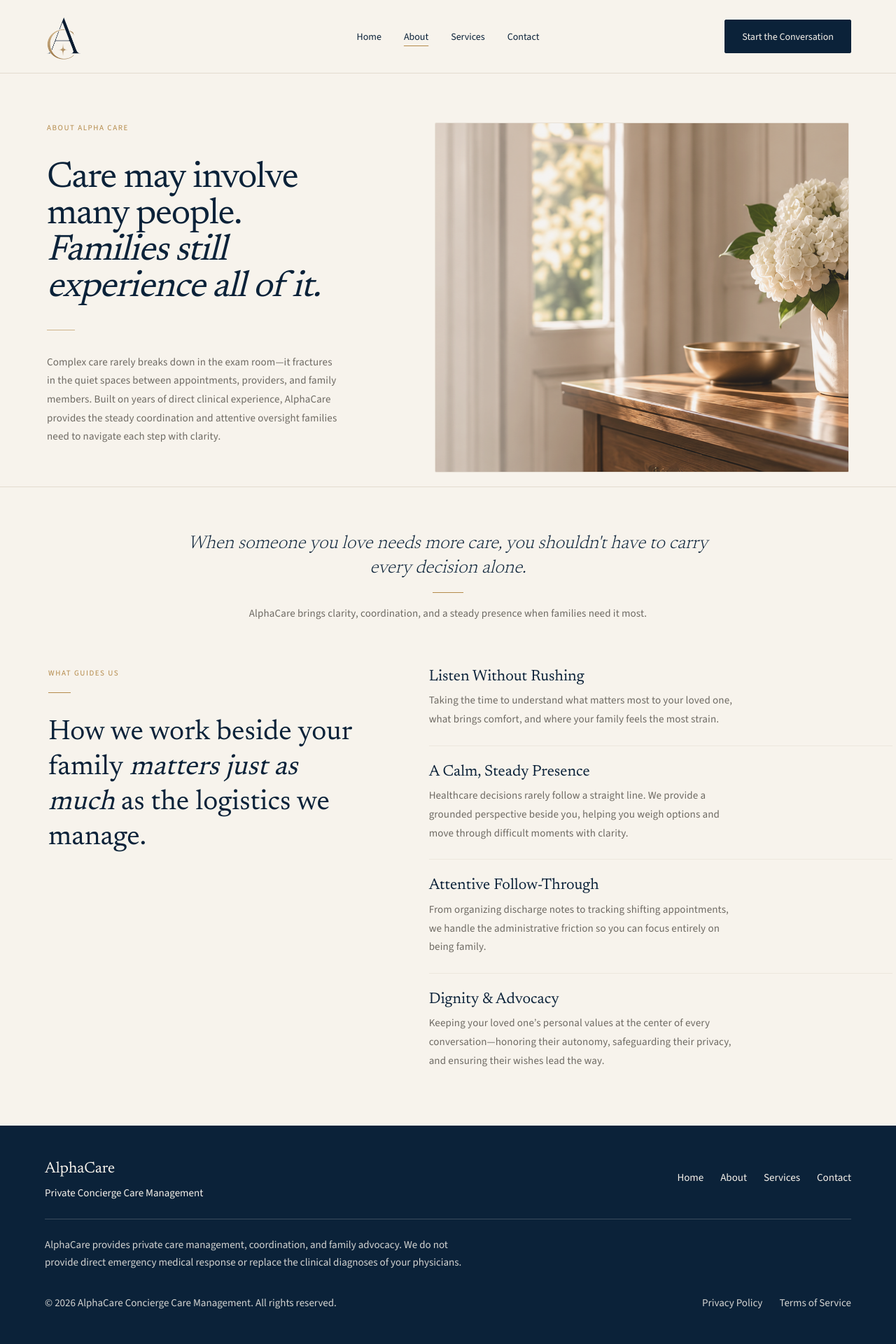
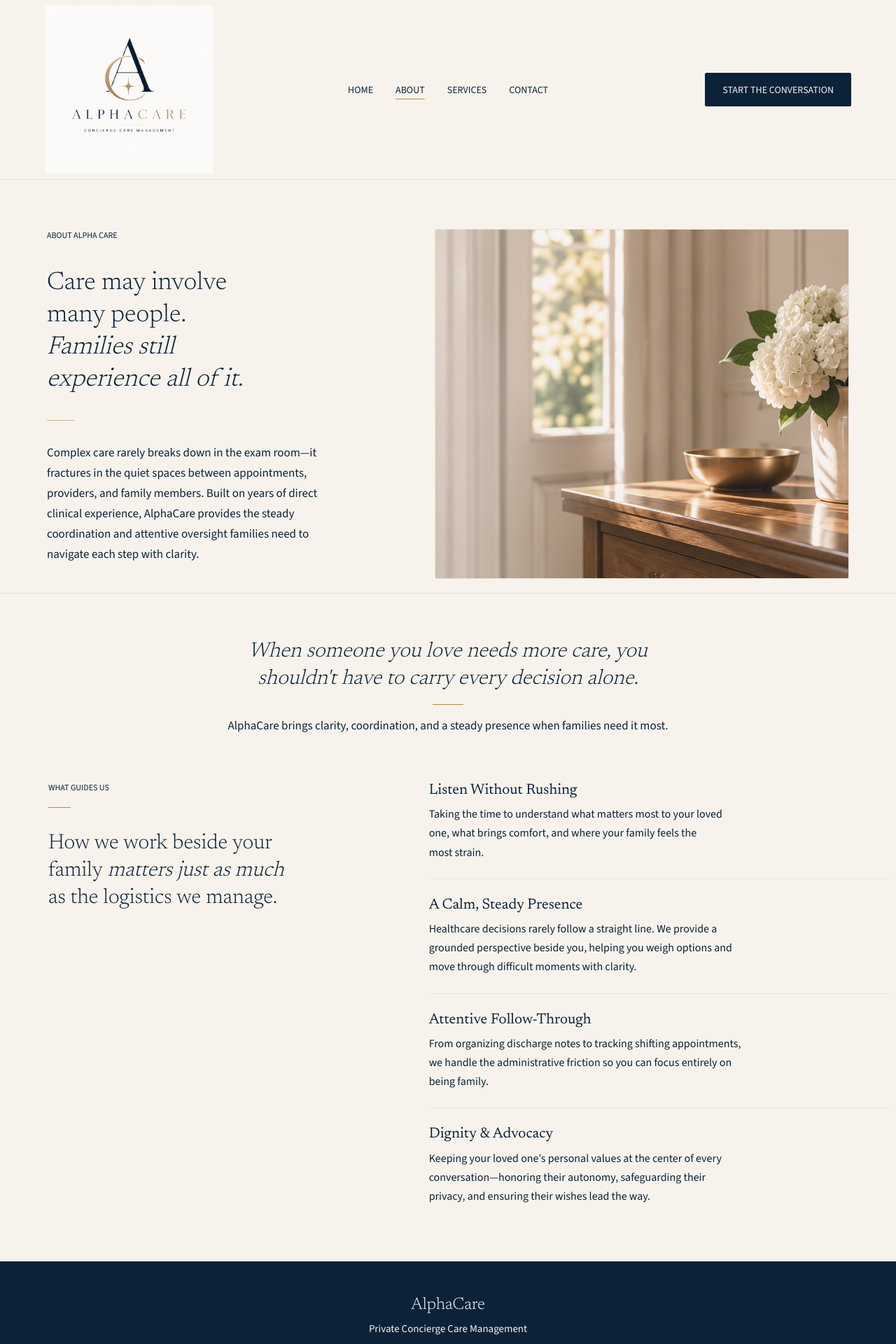
Before and after one commit to alphacareconcierge/alphacare-website, a Next.js app: page /about in a window 1280 px wide. Shown: the top 1920 px of the page at 70% size. Built offline with nearby package versions, Linux system fonts and the light colour scheme.

Commit message:
Refine Phase 1.5 typography, brand presence and home narrative

```diff
--- a/app/about/page.tsx
+++ b/app/about/page.tsx
@@ -30,22 +30,22 @@ const values = [
 export default function AboutPage() {
   return (
     <div className="bg-ivory text-navy">
-      <section className="grid border-b border-divider lg:min-h-[36.9375rem] lg:grid-cols-[43.25%_56.75%]">
+      <section className="grid grid-cols-1 border-b border-divider lg:min-h-[36.9375rem] lg:grid-cols-[43.25%_56.75%]">
         <div className="px-6 py-16 sm:px-12 lg:px-[4.1875rem] lg:pb-0 lg:pt-[4.375rem]">
-          <p className="type-eyebrow">
+          <p className="ac-eyebrow">
             About Alpha Care
           </p>
-          <h1 className="mt-[2.3125rem] max-w-2xl font-serif text-4xl font-normal leading-[1.15] tracking-tight text-navy sm:text-5xl lg:text-[3.25rem]">
+          <h1 className="ac-heading-1 mt-[2.3125rem] max-w-2xl">
             Care may involve many people.<br />
-            <span className="font-serif italic font-normal">Families still experience all of it.</span>
+            <span className="inline-block italic">Families still experience all of it.</span>
           </h1>
           <span className="mt-[2.125rem] block h-px w-10 bg-gold/60" aria-hidden="true" />
-          <p className="type-body mt-[2rem] max-w-xl text-grayblue">
+          <p className="ac-body-copy mt-[2rem] max-w-xl">
             Complex care rarely breaks down in the exam room—it fractures in the quiet spaces between appointments, providers, and family members. Built on years of direct clinical experience, AlphaCare provides the steady coordination and attentive oversight families need to navigate each step with clarity.
           </p>
         </div>
         <div className="px-6 pb-16 sm:px-12 lg:px-[4.1875rem] lg:pb-0 lg:pt-[4.375rem]">
-          <div className="relative aspect-[4/3] min-h-[24rem] overflow-hidden rounded-sm border border-[#E3DBCF]/70 lg:aspect-auto lg:h-[31.25rem] lg:max-h-[31.25rem]">
+          <div className="relative aspect-[4/3] w-full min-h-[24rem] overflow-hidden rounded-sm border border-[#E3DBCF]/70 lg:aspect-auto lg:h-[31.25rem] lg:max-h-[31.25rem]">
             <Image
               src="/about-hero.png"
               alt="White hydrangeas in a ceramic vase beside books and a brass dish"
@@ -60,32 +60,32 @@ export default function AboutPage() {
       </section>
 
       <section className="px-6 py-14 text-center sm:px-12 lg:px-[4.3125rem] lg:py-16">
-        <h2 className="mx-auto max-w-3xl font-serif text-[1.375rem] font-light italic leading-[1.35] text-navy sm:text-[1.625rem]">
+        <h2 className="ac-heading-2 mx-auto max-w-3xl italic">
           When someone you love needs more care, you shouldn&apos;t have to carry every decision alone.
         </h2>
         <span className="mx-auto my-4 block h-px w-11 bg-gold" aria-hidden="true" />
-        <p className="type-body mx-auto mt-3 max-w-2xl">
+        <p className="ac-body-copy mx-auto mt-3 max-w-2xl">
           AlphaCare brings clarity, coordination, and a steady presence when families need it most.
         </p>
       </section>
 
       <section className="grid gap-10 px-6 pb-20 sm:px-12 lg:grid-cols-[42%_58%] lg:gap-16 lg:px-[4.3125rem]">
         <div>
-          <p className="type-eyebrow">
+          <p className="ac-eyebrow">
             What Guides Us
           </p>
           <span className="mt-[1.1875rem] block h-px w-8 bg-gold" aria-hidden="true" />
-          <h2 className="type-section mt-8 max-w-[28rem] text-[2rem] font-normal leading-[1.25] text-navy sm:text-[2.5rem]">
+          <h2 className="ac-heading-2 mt-8 max-w-[28rem]">
             How we work beside your family <em className="font-serif italic">matters just as much</em> as the logistics we manage.
           </h2>
         </div>
         <div>
           {values.map((value) => (
             <article key={value.title} className="mb-6 border-b border-[#E3DBCF]/50 pb-6 last:mb-0 last:border-b-0 last:pb-0">
-              <h3 className="font-serif text-[1.375rem] font-normal leading-[1.25] text-navy">
+              <h3 className="ac-heading-3">
                 {value.title}
               </h3>
-              <p className="type-body-sm mt-1.5 max-w-md">
+              <p className="ac-secondary-copy mt-1.5 max-w-md">
                 {value.copy}
               </p>
             </article>
--- a/app/globals.css
+++ b/app/globals.css
@@ -88,7 +88,7 @@ body {
   }
 }
 
-/* Phase 1 classes are opt-in so interior page layouts remain unchanged. */
+/* Shared typography is opt-in; page composition remains local to each route. */
 @layer components {
   .ac-shell {
     box-sizing: border-box;
@@ -101,26 +101,25 @@ body {
   .ac-heading-1,
   .ac-home-heading,
   .ac-heading-2,
-  .ac-heading-3 {
+  .ac-heading-3,
+  .ac-editorial {
     font-family: var(--font-serif), "Newsreader", Georgia, serif;
-    font-weight: 400;
+    font-weight: 300;
     letter-spacing: 0;
     color: var(--alphacare-navy);
     text-wrap: balance;
   }
 
-  .ac-heading-1,
-  .ac-home-heading {
-    font-size: 34px;
-    line-height: 1.2;
-  }
-
-  .ac-heading-2 { font-size: 28px; line-height: 1.25; }
-  .ac-heading-3 { font-size: 22px; line-height: 1.35; }
+  .ac-heading-1 { font-size: 30px; line-height: 1.28; }
+  .ac-home-heading { font-size: 34px; line-height: 1.22; }
+  .ac-heading-2 { font-size: 26px; line-height: 1.3; }
+  .ac-heading-3 { font-size: 21px; font-weight: 400; line-height: 1.3; }
+  .ac-editorial { font-size: 22px; line-height: 1.35; }
 
   .ac-body,
-  .ac-body-secondary {
-    max-width: 62ch;
+  .ac-body-secondary,
+  .ac-body-copy,
+  .ac-secondary-copy {
     font-family: var(--font-sans), sans-serif;
     font-size: 16px;
     font-weight: 400;
@@ -128,6 +127,18 @@ body {
     letter-spacing: 0;
     color: var(--alphacare-navy);
     text-wrap: pretty;
+  }
+
+  .ac-body,
+  .ac-body-secondary { max-width: 62ch; }
+
+  .ac-contact form .type-body-sm {
+    font-family: var(--font-sans), sans-serif;
+    font-size: 15px;
+    font-weight: 400;
+    line-height: 1.7;
+    letter-spacing: 0;
+    color: var(--alphacare-navy);
   }
 
   .ac-eyebrow {
@@ -180,6 +191,7 @@ body {
   .ac-header-row { display: flex; min-height: 88px; align-items: center; justify-content: space-between; gap: 24px; }
   .ac-brand-link { display: inline-flex; flex-shrink: 0; align-items: center; }
   .ac-header-mark { width: 48px; height: auto; object-fit: contain; }
+  .ac-header-logo { display: none; width: 240px; height: auto; object-fit: contain; }
   .ac-desktop-nav,
   .ac-header-cta { display: none; }
 
@@ -193,6 +205,7 @@ body {
     font-weight: 400;
     line-height: 1.5;
     letter-spacing: 0;
+    text-transform: uppercase;
     color: var(--alphacare-navy);
     text-underline-offset: 8px;
     text-decoration-thickness: 1px;
@@ -205,6 +218,7 @@ body {
   .ac-mobile-menu { padding-block: 8px 24px; border-top: 1px solid #e3dbcf; }
   .ac-mobile-menu nav { display: flex; flex-direction: column; margin-bottom: 20px; }
   .ac-mobile-menu .ac-nav-link { padding-block: 12px; }
+  .ac-header .ac-button { text-transform: uppercase; }
 
   .ac-home { background: var(--alphacare-ivory); color: var(--alphacare-navy); }
   .ac-home-hero { position: relative; display: flex; flex-direction: column; }
@@ -215,26 +229,14 @@ body {
   .ac-hero-copy { max-width: 600px; }
   .ac-hero-eyebrow { margin-bottom: 24px; }
   .ac-hero-body { max-width: 54ch; margin-block: 24px 28px; }
-  .ac-hero-caption {
-    position: absolute;
-    right: 24px;
-    top: 16px;
-    font-family: var(--font-sans), sans-serif;
-    font-size: 12px;
-    font-weight: 500;
-    line-height: 1.5;
-    letter-spacing: 0;
-    color: var(--alphacare-navy);
-  }
-
-  .ac-home-narrative { padding-block: 56px 64px; }
-  .ac-narrative-layout { display: grid; grid-template-columns: minmax(0, 1fr); gap: 40px; }
-  .ac-narrative-copy { min-width: 0; max-width: 640px; }
-  .ac-narrative-copy .ac-heading-2 { margin-top: 24px; max-width: 34ch; }
-  .ac-narrative-body { margin-top: 28px; }
+  .ac-home-narrative { padding-block: 48px 56px; background: #f2ebe2; }
+  .ac-narrative-layout { max-width: 1040px; }
+  .ac-narrative-copy { min-width: 0; max-width: 680px; margin-inline: auto; }
+  .ac-narrative-copy .ac-heading-2 { margin-top: 20px; max-width: 38ch; }
+  .ac-narrative-body { margin-top: 24px; }
   .ac-narrative-body p + p { margin-top: 24px; }
-  .ac-narrative-note { min-width: 0; max-width: 230px; }
-  .ac-narrative-note .ac-rule { margin-bottom: 24px; }
+  .ac-narrative-note { min-width: 0; margin-top: 32px; }
+  .ac-narrative-note .ac-rule { margin-bottom: 16px; }
 
   .ac-footer {
     padding-block: 40px;
@@ -247,60 +249,57 @@ body {
     letter-spacing: 0;
   }
 
-  .ac-footer-top { display: flex; flex-direction: column; gap: 24px; }
-  .ac-footer-name { display: inline-flex; min-height: 44px; align-items: center; font-family: var(--font-serif), "Newsreader", Georgia, serif; font-size: 22px; line-height: 1.3; }
+  .ac-footer-top { display: flex; flex-direction: column; align-items: center; gap: 12px; text-align: center; }
+  .ac-footer-name { display: inline-flex; min-height: 44px; align-items: center; font-family: var(--font-serif), "Newsreader", Georgia, serif; font-size: 24px; font-weight: 300; line-height: 1.3; }
   .ac-footer-descriptor { color: var(--alphacare-ivory); }
-  .ac-footer-links { display: flex; flex-wrap: wrap; column-gap: 24px; row-gap: 4px; }
+  .ac-footer-links { display: flex; flex-wrap: wrap; justify-content: center; column-gap: 24px; row-gap: 4px; }
+  .ac-footer nav { font-size: 14px; }
   .ac-footer-link { display: inline-flex; min-height: 44px; align-items: center; }
   .ac-footer-link:hover,
   .ac-footer-name:hover { text-decoration: underline; text-decoration-color: var(--alphacare-gold); text-underline-offset: 5px; }
-  .ac-footer-rule { margin-block: 24px; height: 1px; background: rgb(247 243 236 / 20%); }
-  .ac-footer-scope { max-width: 80ch; color: rgb(247 243 236 / 85%); }
-  .ac-footer-bottom { display: flex; flex-direction: column; align-items: flex-start; gap: 16px; margin-top: 24px; color: rgb(247 243 236 / 85%); }
+  .ac-footer-rule { width: 32px; margin: 20px auto; height: 1px; background: var(--alphacare-gold); }
+  .ac-footer-scope { max-width: 74ch; margin-inline: auto; color: rgb(247 243 236 / 85%); text-align: center; }
+  .ac-footer-bottom { display: flex; flex-direction: column; align-items: center; gap: 4px; margin-top: 20px; font-size: 14px; color: rgb(247 243 236 / 85%); text-align: center; }
 
   @media (min-width: 640px) {
     .ac-shell { padding-inline: 40px; }
-    .ac-hero-caption { right: 40px; top: 24px; }
   }
 
   @media (min-width: 768px) {
-    .ac-heading-1,
-    .ac-home-heading { font-size: 40px; }
-    .ac-heading-2 { font-size: 30px; }
+    .ac-heading-1 { font-size: 34px; }
+    .ac-home-heading { font-size: 38px; }
+    .ac-heading-2 { font-size: 28px; }
     .ac-hero-content { padding-block: 48px; }
     .ac-hero-landscape { aspect-ratio: 16 / 7; }
-    .ac-home-narrative { padding-block: 72px 80px; }
+    .ac-home-narrative { padding-block: 64px; }
   }
 
   @media (min-width: 1024px) {
     .ac-shell { padding-inline: 64px; }
-    .ac-header-row { display: grid; grid-template-columns: minmax(0, 1fr) auto minmax(0, 1fr); min-height: 104px; gap: 32px; }
+    .ac-header-row { display: grid; grid-template-columns: minmax(0, 1fr) auto minmax(0, 1fr); min-height: 256px; gap: 32px; }
     .ac-brand-link { justify-self: start; }
-    .ac-header-mark { width: 56px; }
+    .ac-header-mark { display: none; }
+    .ac-header-logo { display: block; }
     .ac-desktop-nav { display: flex; align-items: center; gap: 32px; }
     .ac-header-cta { display: inline-flex; justify-self: end; }
     .ac-menu-toggle,
     .ac-mobile-menu { display: none; }
-    .ac-home-heading { font-size: 48px; line-height: 1.18; }
-    .ac-heading-2 { font-size: 32px; }
-    .ac-body { font-size: 17px; }
+    .ac-heading-1 { font-size: 36px; }
+    .ac-home-heading { font-size: 44px; }
+    .ac-heading-2 { font-size: 30px; }
+    .ac-editorial { font-size: 24px; }
+    .ac-body,
+    .ac-body-copy { font-size: 17px; }
     .ac-home-hero { display: block; }
     .ac-hero-landscape { position: absolute; inset: 0; aspect-ratio: auto; }
-    .ac-hero-content { display: flex; min-height: 560px; align-items: center; padding-block: 64px; }
+    .ac-hero-content { display: flex; min-height: 520px; align-items: center; padding-block: 56px; }
     .ac-hero-copy { max-width: 560px; }
     .ac-hero-wash { display: block; position: absolute; inset: 0; background: linear-gradient(90deg, rgb(247 243 236 / 96%) 0%, rgb(247 243 236 / 90%) 25%, rgb(247 243 236 / 65%) 42%, rgb(247 243 236 / 0%) 70%); }
-    .ac-hero-caption { right: max(64px, calc((100% - 1480px) / 2 + 64px)); top: 32px; }
-    .ac-home-narrative { padding-block: 88px 96px; }
-    .ac-narrative-layout { grid-template-columns: minmax(0, 3fr) minmax(0, 1fr); align-items: center; column-gap: 80px; }
-    .ac-narrative-note { justify-self: end; }
-    .ac-footer-top,
-    .ac-footer-bottom { flex-direction: row; justify-content: space-between; align-items: center; gap: 32px; }
+    .ac-home-narrative { padding-block: 64px 72px; }
   }
 
   @media (min-width: 1440px) {
     .ac-shell { padding-inline: 80px; }
-    .ac-hero-caption { right: max(80px, calc((100% - 1480px) / 2 + 80px)); }
-    .ac-narrative-layout { column-gap: 112px; }
   }
 }
 
--- a/components/footer.tsx
+++ b/components/footer.tsx
@@ -16,7 +16,7 @@ export function Footer() {
             <ul className="ac-footer-links">
               {navItems.map((item) => (
                 <li key={item.href}>
-                  <Link href={item.href} className="ac-footer-link ac-focus">{item.label}</Link>
+                  <Link href={item.href} className="ac-footer-link ac-focus">{item.label.toUpperCase()}</Link>
                 </li>
               ))}
             </ul>
--- a/components/header.tsx
+++ b/components/header.tsx
@@ -50,6 +50,16 @@ export function Header() {
         <Link href="/" onClick={() => setMenuOpen(false)} className="ac-brand-link ac-focus" aria-label="AlphaCare home">
           {/* Approved AlphaCare brand asset — do not alter or replace. */}
           <Image
+            src="/brand/alphacare-logo.png"
+            alt=""
+            width={1254}
+            height={1254}
+            sizes="240px"
+            priority
+            className="ac-header-logo"
+          />
+          {/* Approved AlphaCare brand asset — do not alter or replace. */}
+          <Image
             src="/brand/alphacare-monogram.png"
             alt=""
             width={88}
@@ -67,13 +77,13 @@ export function Header() {
               aria-current={pathname === item.href ? "page" : undefined}
               className="ac-nav-link ac-focus"
             >
-              {item.label}
+              {item.label.toUpperCase()}
             </Link>
           ))}
         </nav>
 
         <Link href="/contact" className="ac-button ac-header-cta">
-          Start the Conversation
+          START THE CONVERSATION
         </Link>
 
         <button
@@ -101,12 +111,12 @@ export function Header() {
                   aria-current={pathname === item.href ? "page" : undefined}
                   className="ac-nav-link ac-focus"
                 >
-                  {item.label}
+                  {item.label.toUpperCase()}
                 </Link>
               ))}
             </nav>
             <Link href="/contact" onClick={() => setMenuOpen(false)} className="ac-button">
-              Start the Conversation
+              START THE CONVERSATION
             </Link>
           </div>
         </div>
```
Also changed, not shown: app/page.tsx (+4 -5 lines), app/services/page.tsx (+13 -13 lines), components/contact-page-client.tsx (+12 -12 lines).
